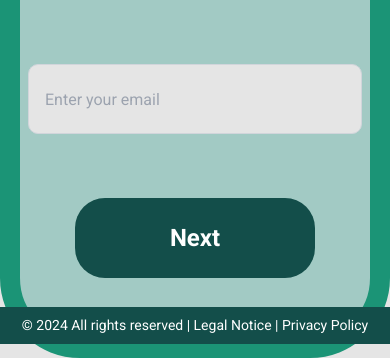
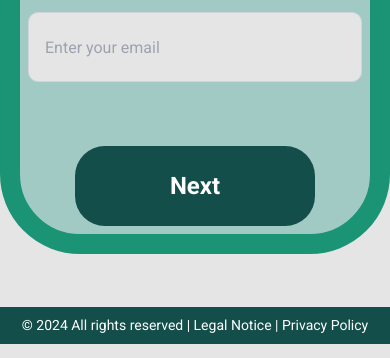
Before and after one commit to dahouzfatima/ResponsivePages, a website: page public/association_page1.html in a window 390 px wide. Shown: the part 668-1026 px from the top of the page. Drawn offline with nearby package versions, Linux system fonts and the light colour scheme.

Commit message:
Update association_page1.html

```diff
--- a/public/association_page1.html
+++ b/public/association_page1.html
@@ -165,7 +165,7 @@
 
 
         <div class="lg:hidden min-[320px]:z-20 min-[320px]:h-auto min-[320px]:w-auto min-[320px]:p-0 flex min-[320px]:mb-10 min-[320px]:justify-center items-center min-[320px]:mx-auto relative top-48">
-            <div class="bg-[#A2CAC4] flex flex-col mt-2 rounded-[80px] items-center justify-center p-2 min-[320px]:h-[60vh] min-[320px]:w-[55vh] lg:flex" style="border-width: 20px; border-color: #1B9476;">
+            <div class="bg-[#A2CAC4] flex flex-col mt-2 rounded-[80px] items-center justify-center p-2 min-[320px]:h-auto min-[320px]:w-[55vh] lg:flex" style="border-width: 20px; border-color: #1B9476;">
                 <h2 class="text-5xl md:text-5xl text-teal-900 font-normal text-center  mb-16">Sign Up</h2>
                 <form class="w-full max-w-[490px] justify-center  gap-10 flex flex-col items-center">
                     <input name="email" placeholder="Enter your email"
```
